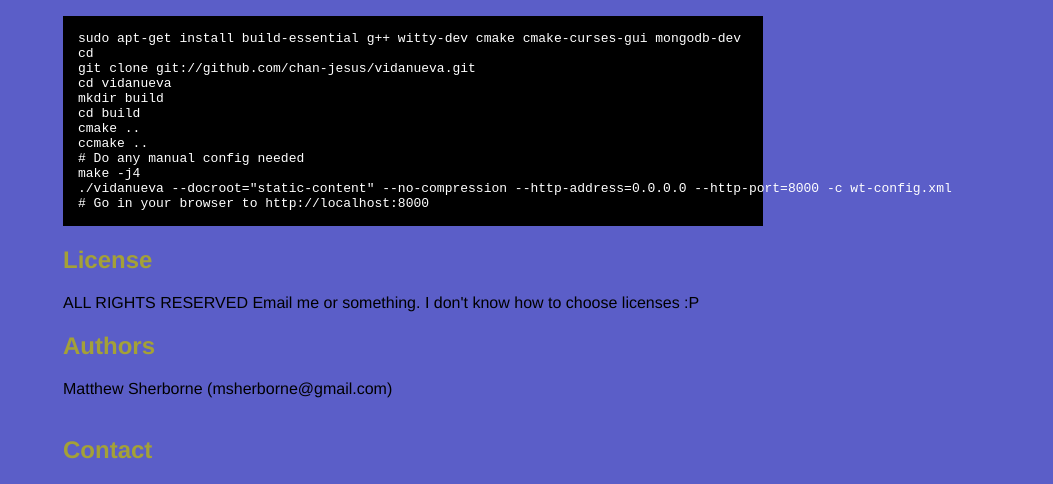
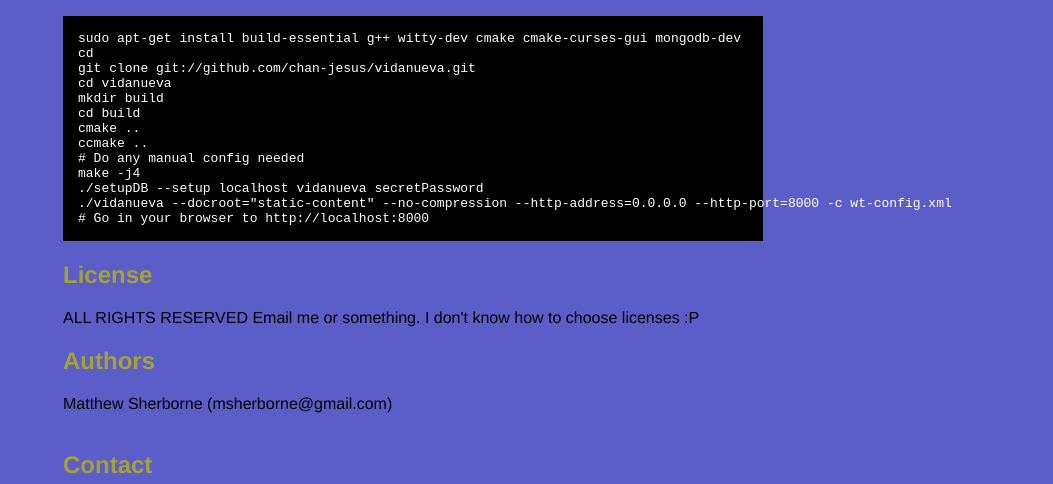
Before and after one commit to chan-jesus/vidanueva, a plain HTML site: page index.html in a window 1280 px wide. Shown: the part 310-794 px from the top of the page, without its empty margins (227-1280 px from the left). Drawn offline with Linux system fonts and the light colour scheme.

Commit message:
Added instructions for setting up the DB

```diff
--- a/index.html
+++ b/index.html
@@ -64,6 +64,7 @@ cmake ..
 ccmake ..
 # Do any manual config needed
 make -j4
+./setupDB --setup localhost vidanueva secretPassword
 ./vidanueva --docroot="static-content" --no-compression --http-address=0.0.0.0 --http-port=8000 -c wt-config.xml
 # Go in your browser to http://localhost:8000</pre>
 <h2>License</h2>
```
